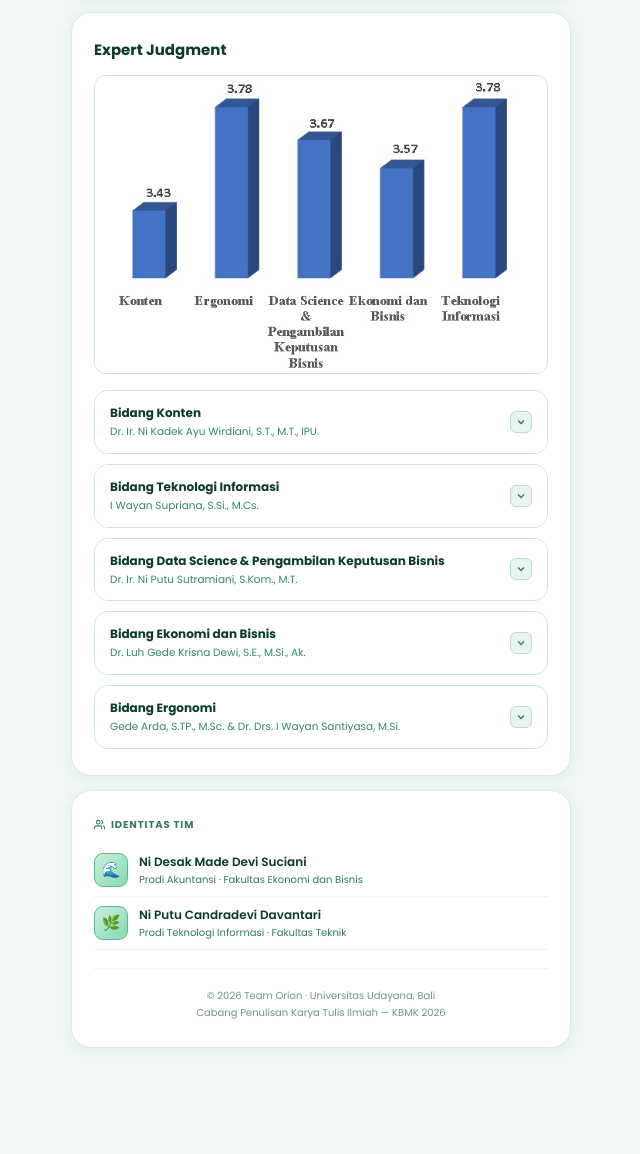
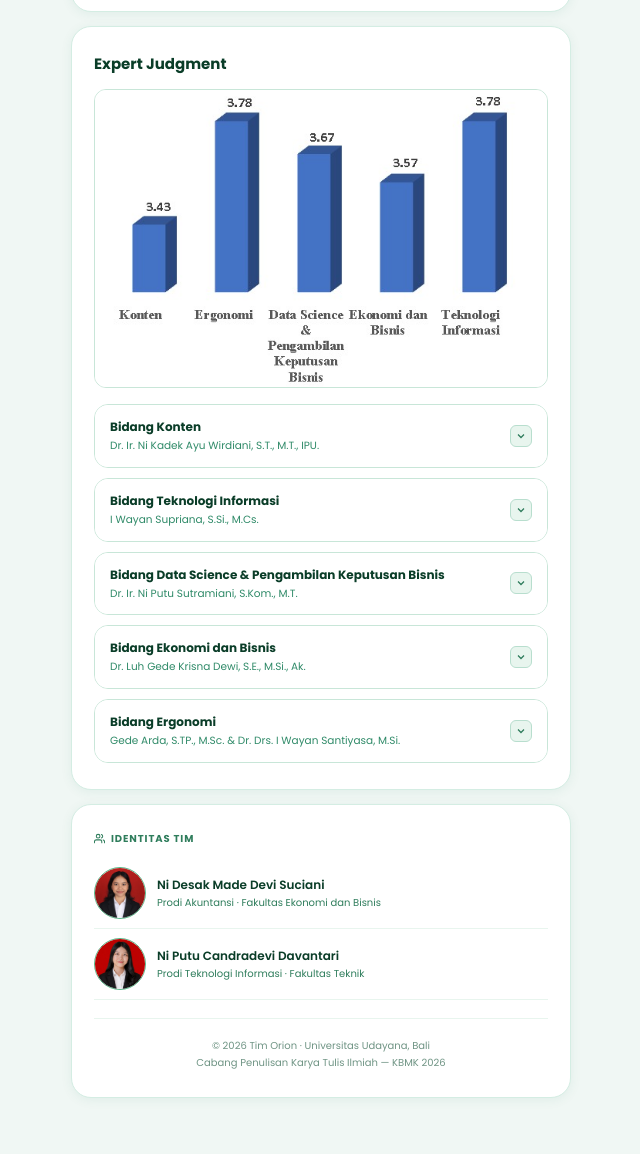
Before and after one commit to depmkeu/SEADRIFT, a plain HTML site: page index.html in a window 1280 px wide. Shown: the part 865-2019 px from the top of the page, without its empty margins (319-959 px from the left). Before the commit the page ends 1969 px from the top, so only its background shows below. Drawn offline with nearby package versions, Linux system fonts and the light colour scheme.

Commit message:
Add identity

```diff
--- a/index.html
+++ b/index.html
@@ -203,7 +203,7 @@
       }
 
       .paper-inner {
-        padding: 8px 16px;
+        padding: 8px 4px;
       }
 
       .ref-item {
@@ -325,14 +325,13 @@
         padding-bottom: 0;
       }
       .av {
-        width: 34px;
-        height: 34px;
-        border-radius: 9px;
-        display: flex;
-        align-items: center;
-        justify-content: center;
-        font-size: 15px;
+        width: 52px;
+        height: 52px;
+        border-radius: 50%;
+        object-fit: cover;
+        object-position: center center;
         flex-shrink: 0;
+        border: 1.5px solid #5bb88a;
       }
       .mname {
         font-size: 12px;
@@ -357,8 +356,8 @@
               src="logo.png"
               alt="SEADRIFT Logo"
               style="
-                width: 64px;
-                height: 64px;
+                width: 78px;
+                height: 78px;
                 border-radius: 16px;
                 display: block;
                 margin: 0 auto;
@@ -584,9 +583,9 @@
           <div class="paper-wrap" style="margin-top: 10px">
             <div class="paper-inner">
               <div class="ref-item">
-                <span class="ref-num"></span>Agustiono, W., Wahyu, F. M.,
-                &amp; Findiastuti, W. (2024). An internet of things-based solar
-                dryer: A conceptual design for seaweed cultivation in Madura.
+                Agustiono, W., Wahyu, F. M., &amp; Findiastuti, W. (2024). An
+                internet of things-based solar dryer: A conceptual design for
+                seaweed cultivation in Madura.
                 <em>BIO Web of Conferences, 146</em>, 01032. <br /><a
                   href="https://doi.org/10.1051/bioconf/202414601032"
                   target="_blank"
@@ -596,28 +595,34 @@
                 >
               </div>
               <div class="ref-item">
-                <span class="ref-num"></span>Hidayati, D. R., Rum, M., &amp;
-                Qomariyah, N. (2025). Evaluating seaweed value chain governance
-                in Indonesia: The case of Madura Island.
+                Hidayati, D. R., Rum, M., &amp; Qomariyah, N. (2025). Evaluating
+                seaweed value chain governance in Indonesia: The case of Madura
+                Island.
                 <em>Bulgarian Journal of Agricultural Science, 31</em>(3),
                 447–454.
               </div>
               <div class="ref-item">
-                <span class="ref-num"></span>Kementerian Kelautan dan
-                Perikanan Republik Indonesia. (2023).
+                Kementerian Kelautan dan Perikanan Republik Indonesia. (2023).
                 <em>Profil pasar rumput laut</em>. Direktorat Jenderal Penguatan
                 Daya Saing Produk Kelautan dan Perikanan.
               </div>
               <div class="ref-item">
-                <span class="ref-num"></span>Khan, N., Sudhakar, K., &amp;
-                Mamat, R. (2025). Seaweed processing: Efficiency, kinetics, and
-                quality attributes under solar drying.
+                Khan, N., Sudhakar, K., &amp; Mamat, R. (2025). Seaweed
+                processing: Efficiency, kinetics, and quality attributes under
+                solar drying.
                 <em>Food Chemistry Advances, 6</em>, 100859.
               </div>
               <div class="ref-item">
-                <span class="ref-num"></span>Miller, T., Mikiciuk, G.,
-                Durlik, I., Mikiciuk, M., Łobodzińska, A., &amp; Śnieg, M.
-                (2025). The IoT and AI in agriculture: The time is now. A systematic review of smart sensing technologies.
+                Ludher, E., &amp; Woo, W.-L. (2024).
+                <em
+                  >Seaweed: Prospects for decarbonisation and food security in
+                  Southeast Asia</em
+                >. ISEAS Yusof Ishak Institute.
+              </div>
+              <div class="ref-item">
+                Miller, T., Mikiciuk, G., Durlik, I., Mikiciuk, M., Łobodzińska,
+                A., &amp; Śnieg, M. (2025). The IoT and AI in agriculture: The
+                time is now. A systematic review of smart sensing technologies.
                 <em>Sensors, 25</em>(12), 3583. <br /><a
                   href="https://doi.org/10.3390/s25123583"
                   target="_blank"
@@ -627,11 +632,11 @@
                 >
               </div>
               <div class="ref-item">
-                <span class="ref-num"></span>Rahman, S. A., &amp; Ayuba, Y.
-                (2024). Prototype design of an IoT-based dryer and temperature
-                monitoring device and test its utilization on the dryness and
-                proximate levels of seaweed. <em>Acta Aquatica: Aquatic Sciences Journal, 11</em>(1),
-                23–28. <br /><a
+                Rahman, S. A., &amp; Ayuba, Y. (2024). Prototype design of an
+                IoT-based dryer and temperature monitoring device and test its
+                utilization on the dryness and proximate levels of seaweed.
+                <em>Acta Aquatica: Aquatic Sciences Journal, 11</em>(1), 23–28.
+                <br /><a
                   href="https://doi.org/10.29103/aa.v11i1.13577"
                   target="_blank"
                   rel="noopener"
@@ -640,10 +645,13 @@
                 >
               </div>
               <div class="ref-item">
-                <span class="ref-num"></span>Setiyono, Syahrul, E., &amp;
-                Nur'ainingsih, D. (2026). Design and control of a seaweed dryer
-                prototype powered by solar and wind energy.
-                <em>Vokasi Unesa Bulletin of Engineering, Technology and Applied Science (VUBETA), 3</em>(1), 88–101. <br /><a
+                Setiyono, Syahrul, E., &amp; Nur'ainingsih, D. (2026). Design
+                and control of a seaweed dryer prototype powered by solar and
+                wind energy.
+                <em
+                  >Vokasi Unesa Bulletin of Engineering, Technology and Applied
+                  Science (VUBETA), 3</em
+                >(1), 88–101. <br /><a
                   href="https://doi.org/10.26740/vubeta.v3i1.44016"
                   target="_blank"
                   rel="noopener"
@@ -652,9 +660,10 @@
                 >
               </div>
               <div class="ref-item">
-                <span class="ref-num"></span>Spijkerboer, R. C., Turhan, E., Roos, A., Billi, M., Vargas-Payera, S., Opazo, J., & Armiero, M.
-                (2022). Out of steam? A social science and humanities research
-                agenda for geothermal energy.
+                Spijkerboer, R. C., Turhan, E., Roos, A., Billi, M.,
+                Vargas-Payera, S., Opazo, J., & Armiero, M. (2022). Out of
+                steam? A social science and humanities research agenda for
+                geothermal energy.
                 <em>Energy Research &amp; Social Science, 92</em>, 102801.
                 <br /><a
                   href="https://doi.org/10.1016/j.erss.2022.102801"
@@ -665,9 +674,9 @@
                 >
               </div>
               <div class="ref-item">
-                <span class="ref-num"></span>Sudirman, A. M., Jumardi, A.,
-                Asia, N., &amp; Damis. (2024). Penerapan teknologi tepat guna
-                untuk peningkatan komoditas rumput laut di Desa Tirowali Kecamatan Ponrang Kabupaten Luwu.
+                Sudirman, A. M., Jumardi, A., Asia, N., &amp; Damis. (2024).
+                Penerapan teknologi tepat guna untuk peningkatan komoditas
+                rumput laut di Desa Tirowali Kecamatan Ponrang Kabupaten Luwu.
                 <em>Jurnal Abdi Insani, 11</em>(3), 1233–1240. <br /><a
                   href="https://doi.org/10.29303/abdiinsani.v11i3.1922"
                   target="_blank"
@@ -677,11 +686,11 @@
                 >
               </div>
               <div class="ref-item">
-                <span class="ref-num"></span>Wu, P., &amp; Chen, H. (2025).
-                Assessing the global environmental benefits of
-                Global-Value-Chain Integration Through the Lens of Embodied
-                Carbon: An Empirical Study Based on the Trading of Intermediate Goods.
-                <em>Sustainability, 17</em>(4), 1549. <br /><a
+                Wu, P., &amp; Chen, H. (2025). Assessing the global
+                environmental benefits of Global-Value-Chain Integration Through
+                the Lens of Embodied Carbon: An Empirical Study Based on the
+                Trading of Intermediate Goods. <em>Sustainability, 17</em>(4),
+                1549. <br /><a
                   href="https://doi.org/10.3390/su17041549"
                   target="_blank"
                   rel="noopener"
@@ -690,10 +699,9 @@
                 >
               </div>
               <div class="ref-item">
-                <span class="ref-num"></span>Zhang, J., Waldron, S.,
-                Langford, Z., Julianto, B., &amp; Komarek, A. M. (2024). China's
-                growing influence in the global carrageenan industry and
-                implications for Indonesia.
+                Zhang, J., Waldron, S., Langford, Z., Julianto, B., &amp;
+                Komarek, A. M. (2024). China's growing influence in the global
+                carrageenan industry and implications for Indonesia.
                 <em>Journal of Applied Phycology, 36</em>, 639–660. <br /><a
                   href="https://doi.org/10.1007/s10811-023-03004-0"
                   target="_blank"
@@ -1162,15 +1170,7 @@
           Identitas Tim
         </div>
         <div class="member-row">
-          <div
-            class="av"
-            style="
-              background: linear-gradient(135deg, #c8f0e0, #88d8b0);
-              border: 1.5px solid #5bb88a;
-            "
-          >
-            🌊
-          </div>
+          <img class="av" src="desak.jpeg" alt="Ni Desak Made Devi Suciani" />
           <div>
             <div class="mname">Ni Desak Made Devi Suciani</div>
             <div class="mrole">
@@ -1179,15 +1179,11 @@
           </div>
         </div>
         <div class="member-row">
-          <div
+          <img
             class="av"
-            style="
-              background: linear-gradient(135deg, #c8f0e0, #88d8b0);
-              border: 1.5px solid #5bb88a;
-            "
-          >
-            🌿
-          </div>
+            src="candra.jpeg"
+            alt="Ni Putu Candradevi Davantari"
+          />
           <div>
             <div class="mname">Ni Putu Candradevi Davantari</div>
             <div class="mrole">Prodi Teknologi Informasi · Fakultas Teknik</div>
@@ -1203,7 +1199,7 @@
             line-height: 1.7;
           "
         >
-          © 2026 Team Orion · Universitas Udayana, Bali<br />
+          © 2026 Tim Orion · Universitas Udayana, Bali<br />
           Cabang Penulisan Karya Tulis Ilmiah — KBMK 2026
         </p>
       </div>
```
Also changed, not shown: candra.jpeg (added), desak.jpeg (added).
